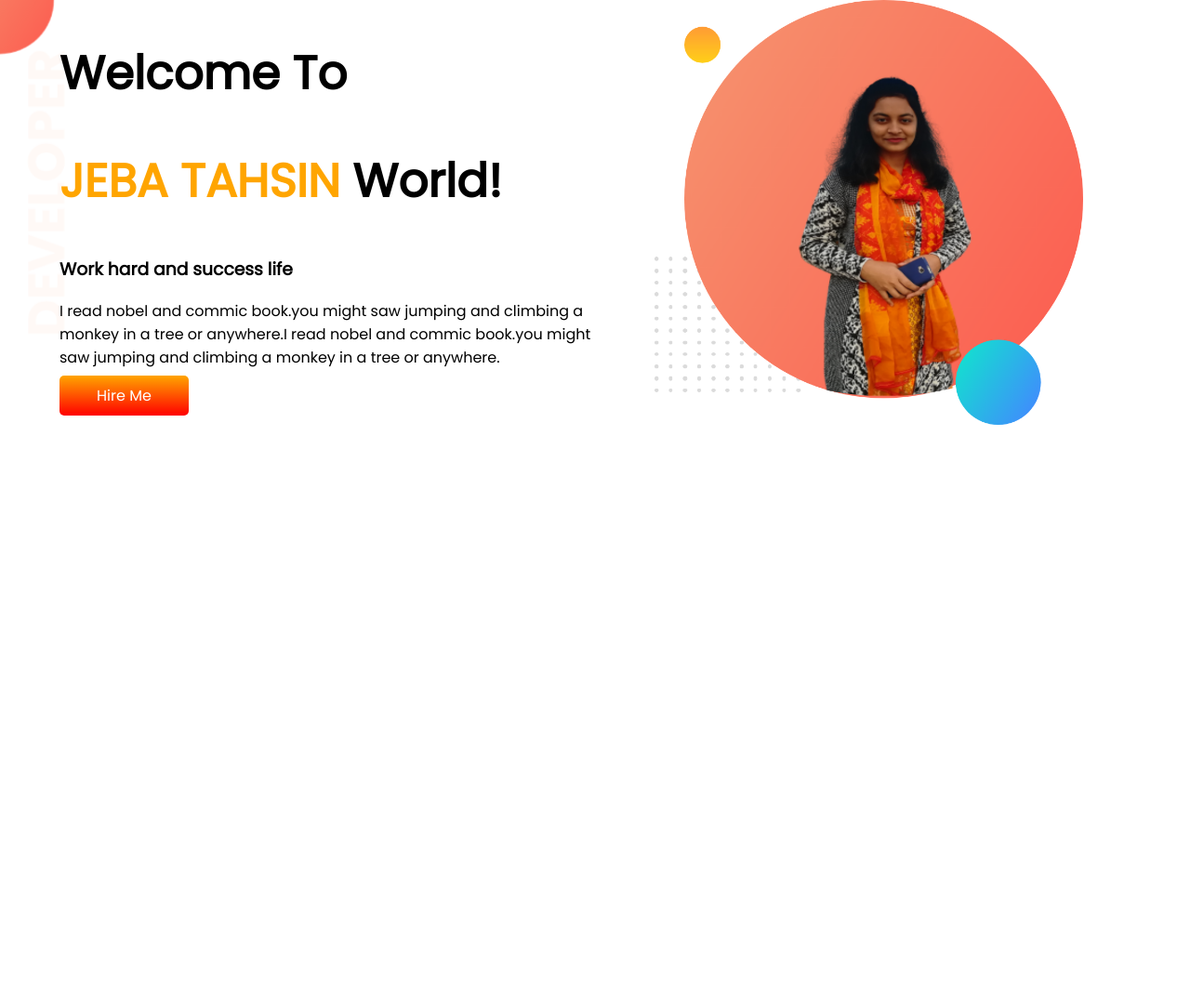
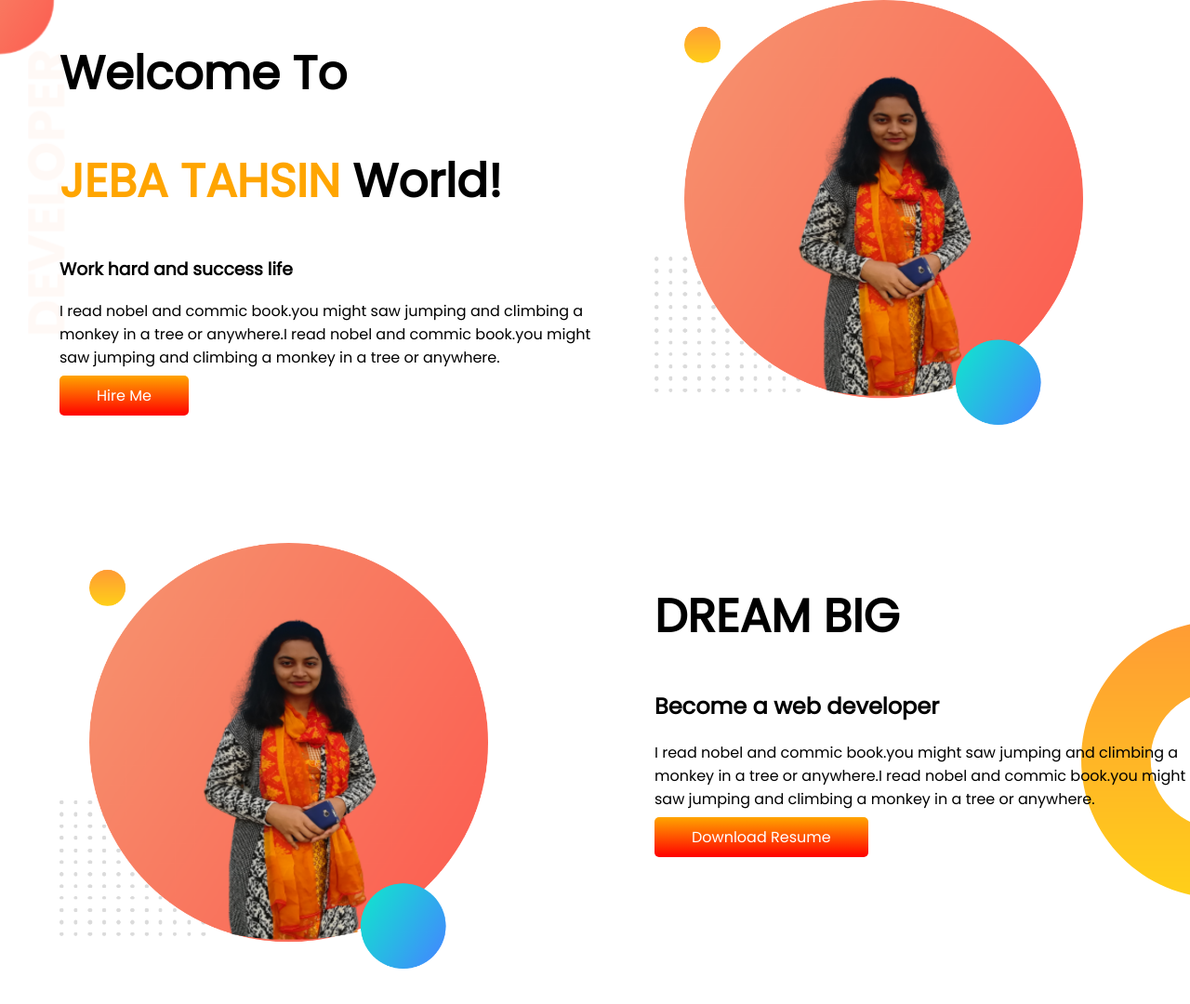
Before and after one commit to Jeba-tahsin/developer-portfolio, a plain HTML site: page index.html in a window 1280 px wide. Shown: the whole page at 93% size. Before the commit the page ends 800 px from the top, so only its background shows below. Drawn offline with Linux system fonts and the light colour scheme.

Commit message:
2nd part

```diff
--- a/index.html
+++ b/index.html
@@ -23,5 +23,17 @@
     <img src="images/background-pic.png" alt="">
     </div>
     </section>
+    <section class="dream">
+        <div class="half-width">
+            <img src="images/background-pic.png" alt="" srcset="">
+        </div>
+        <div class="half-width">
+            <h1>DREAM BIG</h1>
+            <h2>Become a web developer</h2>
+            <p>I read nobel and commic book.you might saw jumping and climbing a monkey in a tree or anywhere.I read nobel and commic book.you might saw jumping and climbing a monkey in a tree or anywhere.</p>
+            <a class="link" target="_blank" rel="noopener noreferrer" href="http://your_url_here.html">Download Resume</a>
+        </div>
+
+    </section>
 </body>
 </html>
--- a/style.css
+++ b/style.css
@@ -10,6 +10,7 @@ h1{
 }
 section{
     display: flex;
+    margin-bottom: 120px;
 }
 .half-width{
     width:50%;
@@ -31,3 +32,8 @@ section{
     background-repeat: no-repeat;
 
 }
+.dream{
+    background-image: url(images/dream-bg.png);
+    background-repeat: no-repeat;
+    background-position: right;
+}
```
